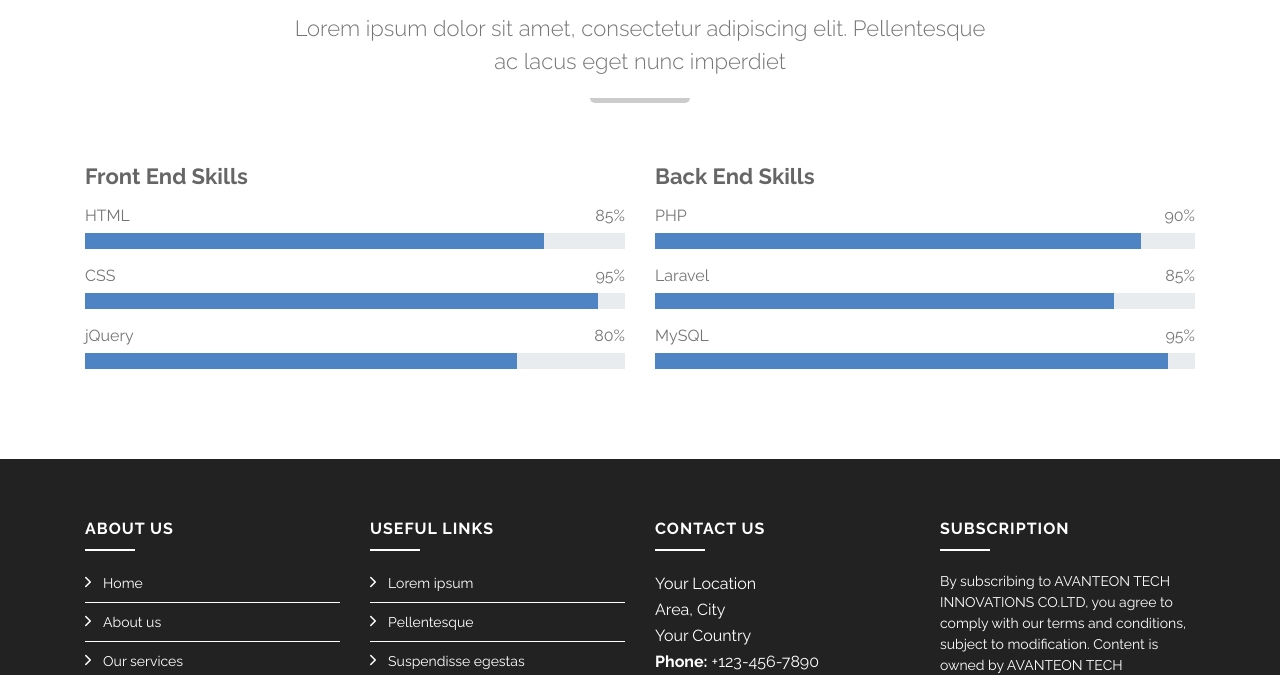
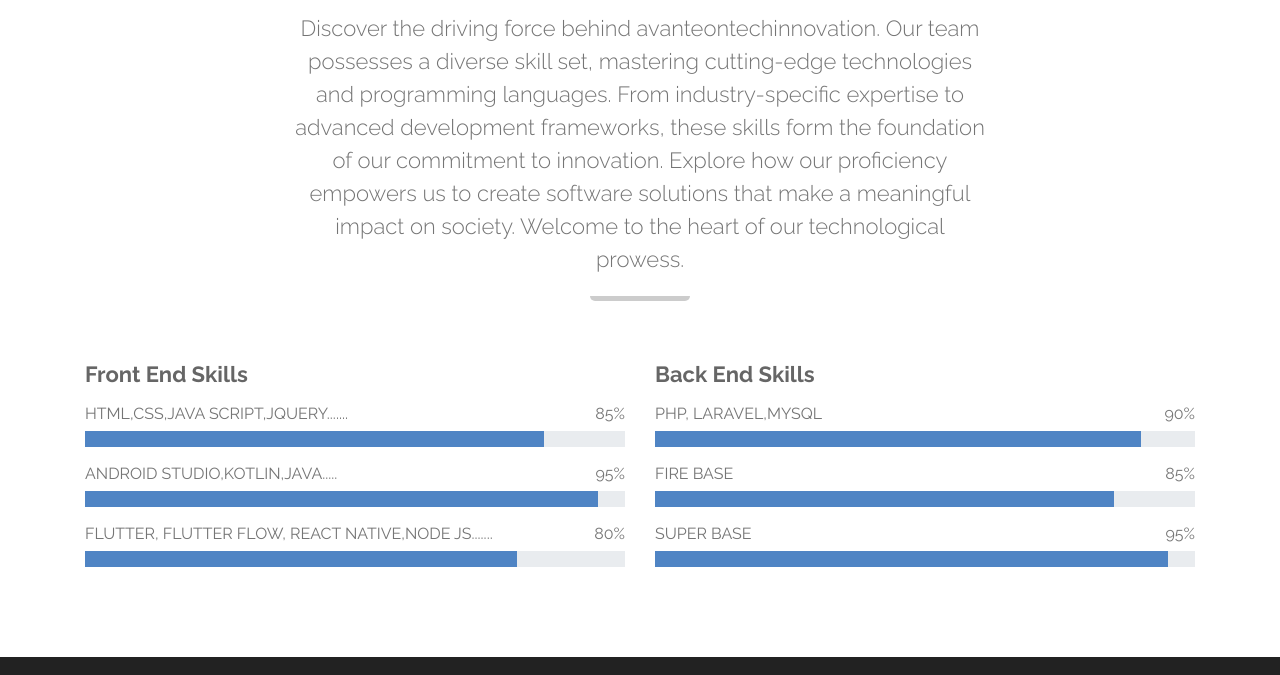
Before and after one commit to Robert-Sayno/avanteonwebsite, a plain HTML site: page skill.html in a window 1280 px wide. Shown: the part 235-910 px from the top of the page. Drawn offline with Linux system fonts and the light colour scheme.

Commit message:
another committee

```diff
--- a/skill.html
+++ b/skill.html
@@ -49,7 +49,7 @@
                                     <a href="team.html" class="dropdown-item">Team Members</a>
                                     <a href="review.html" class="dropdown-item">Reviews</a>
                                     <a href="client.html" class="dropdown-item">Clients</a>
-                                    <a href="single.html" class="dropdown-item">Single Page</a>
+                                    <a href="single.html" class="dropdown-item">Resources</a>
                                 </div>
                             </div>
                             <a href="contact.html" class="nav-item nav-link">Contact</a>
@@ -66,7 +66,7 @@
                 <div class="section-header">
                     <h2>Our Skills</h2>
                     <p>
-                        Lorem ipsum dolor sit amet, consectetur adipiscing elit. Pellentesque ac lacus eget nunc imperdiet
+                        Discover the driving force behind avanteontechinnovation. Our team possesses a diverse skill set, mastering cutting-edge technologies and programming languages. From industry-specific expertise to advanced development frameworks, these skills form the foundation of our commitment to innovation. Explore how our proficiency empowers us to create software solutions that make a meaningful impact on society. Welcome to the heart of our technological prowess.
                     </p>
                 </div>
 
@@ -75,21 +75,21 @@
                         <div class="skill-item">
                             <h3>Front End Skills</h3>
                             <div class="skill-name">
-                                <p>HTML</p><p>85%</p>
+                                <p>HTML,CSS,JAVA SCRIPT,JQUERY.......</p><p>85%</p>
                             </div>
                             <div class="progress">
                                 <div class="progress-bar" role="progressbar" aria-valuenow="85" aria-valuemin="0" aria-valuemax="100"></div>
                             </div>
 
                             <div class="skill-name">
-                                <p>CSS</p><p>95%</p>
+                                <p>ANDROID STUDIO,KOTLIN,JAVA.....</p><p>95%</p>
                             </div>
                             <div class="progress">
                                 <div class="progress-bar" role="progressbar" aria-valuenow="95" aria-valuemin="0" aria-valuemax="100"></div>
                             </div>
 
                             <div class="skill-name">
-                                <p>jQuery</p><p>80%</p>
+                                <p>FLUTTER, FLUTTER FLOW, REACT NATIVE,NODE JS.......</p><p>80%</p>
                             </div>
                             <div class="progress">
                                 <div class="progress-bar" role="progressbar" aria-valuenow="80" aria-valuemin="0" aria-valuemax="100"></div>
@@ -100,21 +100,21 @@
                         <div class="skill-item">
                             <h3>Back End Skills</h3>
                             <div class="skill-name">
-                                <p>PHP</p><p>90%</p>
+                                <p>PHP, LARAVEL,MYSQL</p><p>90%</p>
                             </div>
                             <div class="progress">
                                 <div class="progress-bar" role="progressbar" aria-valuenow="90" aria-valuemin="0" aria-valuemax="100"></div>
                             </div>
 
                             <div class="skill-name">
-                                <p>Laravel</p><p>85%</p>
+                                <p>FIRE BASE</p><p>85%</p>
                             </div>
                             <div class="progress">
                                 <div class="progress-bar" role="progressbar" aria-valuenow="85" aria-valuemin="0" aria-valuemax="100"></div>
                             </div>
 
                             <div class="skill-name">
-                                <p>MySQL</p><p>95%</p>
+                                <p>SUPER BASE</p><p>95%</p>
                             </div>
                             <div class="progress">
                                 <div class="progress-bar" role="progressbar" aria-valuenow="95" aria-valuemin="0" aria-valuemax="100"></div>
@@ -145,22 +145,22 @@
                         <div class="col-lg-3 col-md-6 footer-links">
                             <h4>Useful Links</h4>
                             <ul>
-                                <li><i class="ion-ios-arrow-forward"></i> <a href="#">Lorem ipsum</a></li>
-                                <li><i class="ion-ios-arrow-forward"></i> <a href="#">Pellentesque</a></li>
-                                <li><i class="ion-ios-arrow-forward"></i> <a href="#">Suspendisse egestas</a></li>
-                                <li><i class="ion-ios-arrow-forward"></i> <a href="#">Nulla tristique</a></li>
-                                <li><i class="ion-ios-arrow-forward"></i> <a href="#">Phasellus leo</a></li>
+                                <li><i class="ion-ios-arrow-forward"></i> <a href="#">Innovation:</a></li>
+                                <li><i class="ion-ios-arrow-forward"></i> <a href="#">Careers: </a></li>
+                                <li><i class="ion-ios-arrow-forward"></i> <a href="#">Partnerships: </a></li>
+                                <li><i class="ion-ios-arrow-forward"></i> <a href="#">Events/Conferences:</a></li>
+                                <li><i class="ion-ios-arrow-forward"></i> <a href="#">FAQs:</a></li>
                             </ul>
                         </div>
 
                         <div class="col-lg-3 col-md-6 footer-contact">
                             <h4>Contact Us</h4>
                             <p>
-                                Your Location<br>
-                                Area, City<br>
-                                Your Country <br>
-                                <strong>Phone:</strong> +123-456-7890<br>
-                                <strong>Email:</strong> info@example.com<br>
+                                Located along Kanjokya street<br>
+                                Kanjokya House<br>
+                                Fourth Floor <br>
+                                <strong>Phone:</strong> +256762732760<br>
+                                <strong>Email:</strong> avanteontechinnovations@gmail.com<br>
                             </p>
 
                             <div class="social-links">
```
Also changed, not shown: about.html (+10 -10 lines), client.html (+10 -10 lines), contact.html (+10 -10 lines), index.html (+5 -5 lines), portfolio.html (+10 -10 lines), pricing.html (+10 -10 lines), review.html (+10 -10 lines), service.html (+9 -10 lines), single.html (+10 -10 lines), team.html (+10 -10 lines).
